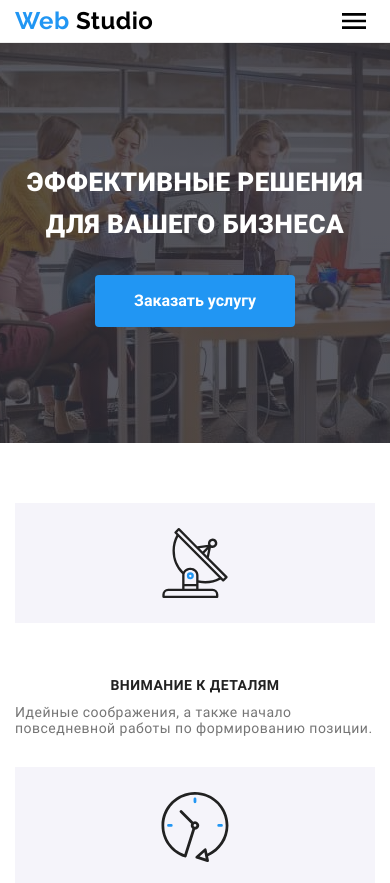
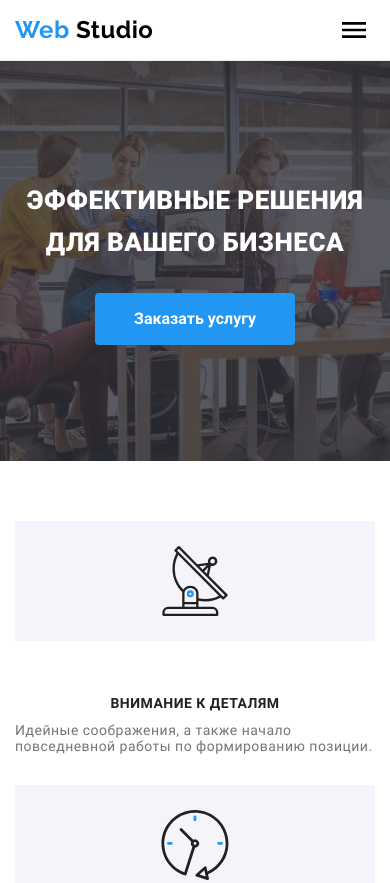
Before and after one commit to Nastance/goit-markup-hw-08, a plain HTML site: page index.html in a window 390 px wide. Shown: the top 883 px of the page. Drawn offline with nearby package versions, Linux system fonts and the light colour scheme; files that its build step writes are made by us from their sources; files whose address does not match are found by name.

Commit message:
Update _logo.scss

```diff
--- a/sass/components/_logo.scss
+++ b/sass/components/_logo.scss
@@ -3,6 +3,10 @@
   font-weight: 700;
   font-size: 24px;
   line-height: 1.16;
+
+  @media screen and (max-width: 767px) {
+    padding: 16px 0;
+  }
 
   @include for-size(desktop) {
     font-size: 26px;
```
